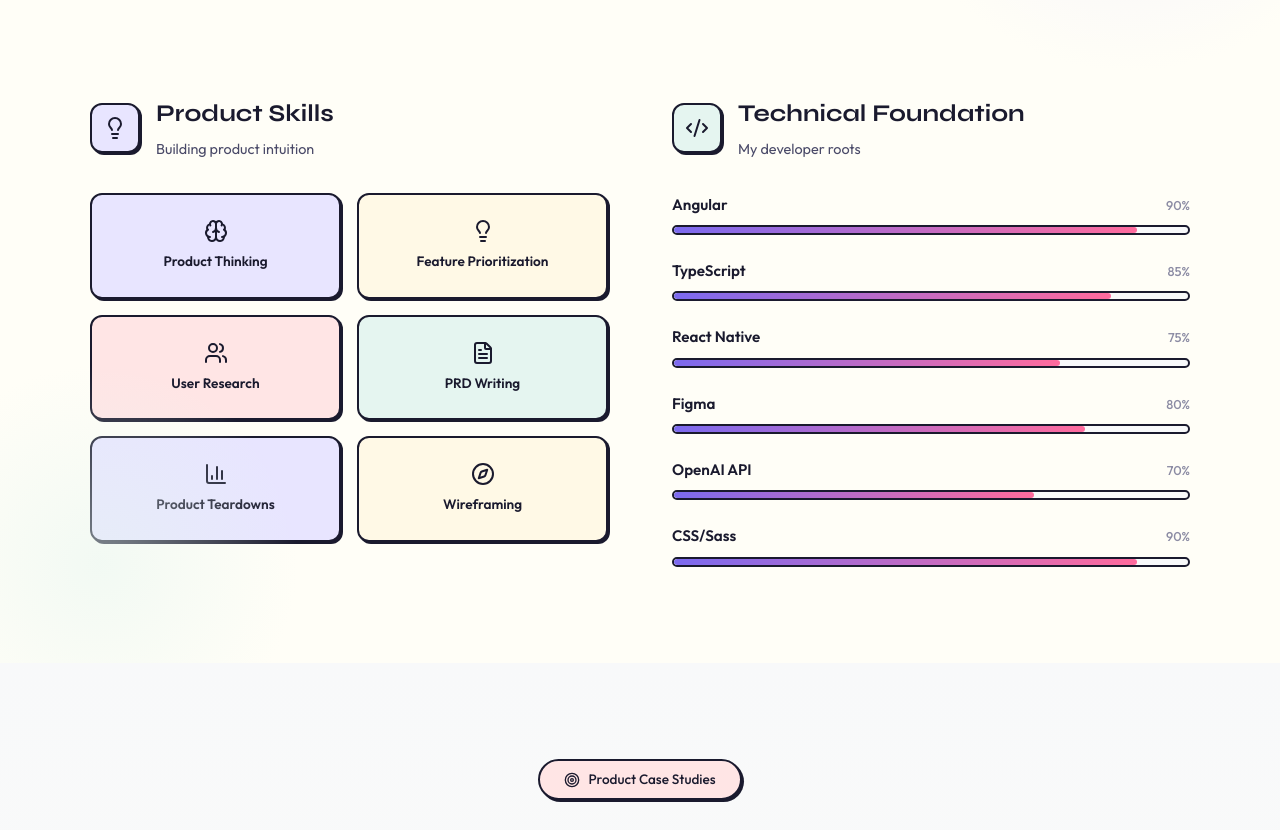
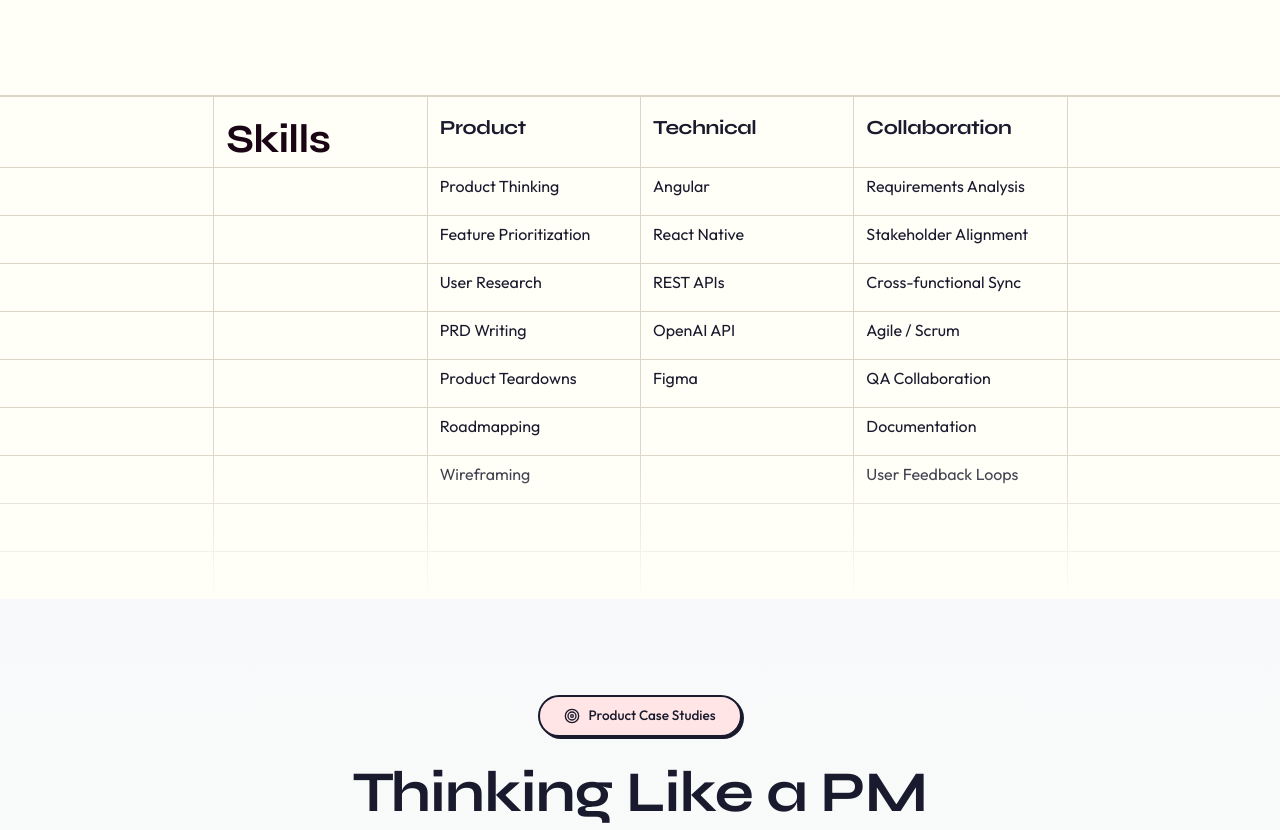
Before and after one commit to devansh-srivastava/portfolio, a React (Vite) app in the folder portfolio/: page / in a window 1280 px wide. Shown: the part 2705-3535 px from the top of the page. Built offline with nearby package versions, Linux system fonts and the light colour scheme.

Commit message:
Implement grid layout for skills section

```diff
--- a/portfolio/src/components/Skills/Skills.jsx
+++ b/portfolio/src/components/Skills/Skills.jsx
@@ -13,37 +13,52 @@
 
 import { motion } from 'framer-motion';
 import {
-  Brain,
-  Lightbulb,
-  Users,
-  BarChart3,
-  FileText,
-  Compass,
-  Sparkles,
-  Code2
+  Sparkles
 } from 'lucide-react';
 import styles from './Skills.module.css';
 
 const Skills = () => {
-  // Product Management skills with icons and colors
-  const pmSkills = [
-    { icon: Brain, label: 'Product Thinking', color: '#E8E5FF' },
-    { icon: Lightbulb, label: 'Feature Prioritization', color: '#FFF9E6' },
-    { icon: Users, label: 'User Research', color: '#FFE5E5' },
-    { icon: FileText, label: 'PRD Writing', color: '#E5F5F0' },
-    { icon: BarChart3, label: 'Product Teardowns', color: '#E8E5FF' },
-    { icon: Compass, label: 'Wireframing', color: '#FFF9E6' },
+  const skillColumns = [
+    {
+      title: 'Product',
+      skills: [
+        'Product Thinking',
+        'Feature Prioritization',
+        'User Research',
+        'PRD Writing',
+        'Product Teardowns',
+        'Roadmapping',
+        'Wireframing',
+      ],
+    },
+    {
+      title: 'Technical',
+      skills: [
+        'Angular',
+        'React Native',
+        'REST APIs',
+        'OpenAI API',
+        'Figma',
+      ],
+    },
+    {
+      title: 'Collaboration',
+      skills: [
+        'Requirements Analysis',
+        'Stakeholder Alignment',
+        'Cross-functional Sync',
+        'Agile / Scrum',
+        'QA Collaboration',
+        'Documentation',
+        'User Feedback Loops',
+      ],
+    },
   ];
 
-  // Technical skills with proficiency levels (0-100)
-  const techSkills = [
-    { name: 'Angular', level: 90 },
-    { name: 'TypeScript', level: 85 },
-    { name: 'React Native', level: 75 },
-    { name: 'Figma', level: 80 },
-    { name: 'OpenAI API', level: 70 },
-    { name: 'CSS/Sass', level: 90 },
-  ];
+  const rowCount = Math.max(...skillColumns.map((col) => col.skills.length));
+  const totalRows = rowCount + 2;
+  const accentColors = ['#A569BD', '#EC7063', '#58D68D', '#F7DC6F', '#85C1E9', '#F8C471'];
+  const headerCells = ['Skills', ...skillColumns.map((column) => column.title)];
 
   // Container animation - staggers children animations
   const containerVariants = {
@@ -67,14 +82,34 @@
     },
   };
 
+  const renderRow = (cells, rowIndex, isHeader = false) => (
+    <div
+      key={isHeader ? 'header-row' : `row-${rowIndex}`}
+      className={styles.sheetRow}
+    >
+      <div
+        className={`${styles.sheetCell} ${styles.sheetCellEmpty} ${styles.sheetCellEdge}`}
+        aria-hidden="true"
+      />
+      {cells.map((cell, cellIndex) => (
+        <motion.div
+          key={`${cell.label || cell.value || 'cell'}-${cellIndex}`}
+          className={`${styles.sheetCell} ${isHeader ? styles.sheetCellHeader : ''} ${isHeader && cellIndex === 0 ? styles.sheetCellSkills : ''} ${cell.isEmpty ? styles.sheetCellEmpty : ''}`}
+          style={{ '--cell-accent': cell.accent }}
+          variants={itemVariants}
+        >
+          {cell.value}
+        </motion.div>
+      ))}
+      <div
+        className={`${styles.sheetCell} ${styles.sheetCellEmpty} ${styles.sheetCellEdge}`}
+        aria-hidden="true"
+      />
+    </div>
+  );
+
   return (
     <section className={styles.skills}>
-      {/* Background Decoration */}
-      <div className={styles.bgDecoration}>
-        <div className={styles.bgCircle1} />
-        <div className={styles.bgCircle2} />
-      </div>
-
       {/* Section Header */}
       <div className={styles.header}>
         <motion.div
@@ -99,91 +134,40 @@
         </motion.h2>
       </div>
 
-      <div className={styles.content}>
-        {/* Left: Product Skills */}
       <motion.div
-          className={styles.pmSkillsSection}
+        className={styles.sheetGrid}
         variants={containerVariants}
         initial="hidden"
         whileInView="visible"
         viewport={{ once: true }}
       >
-          <motion.div variants={itemVariants} className={styles.skillsSectionHeader}>
-            <div className={styles.skillsIcon}>
-              <Lightbulb size={24} />
-            </div>
-            <div>
-              <h3 className={styles.skillsTitle}>Product Skills</h3>
-              <p className={styles.skillsSubtitle}>Building product intuition</p>
-            </div>
+        {renderRow(
+          headerCells.map((label, colIndex) => ({
+            value: label,
+            accent: accentColors[colIndex % accentColors.length],
+          })),
+          0,
+          true
+        )}
+
+        {Array.from({ length: totalRows }).map((_, rowIndex) =>
+          renderRow(
+            [
+              { value: '', isEmpty: true, accent: accentColors[0] },
+              ...skillColumns.map((column, colIndex) => {
+                const skill = column.skills[rowIndex];
+                return {
+                  value: skill || '',
+                  isEmpty: !skill,
+                  accent: accentColors[(colIndex + rowIndex) % accentColors.length],
+                };
+              }),
+            ],
+            rowIndex,
+            false
+          )
+        )}
       </motion.div>
-
-          <div className={styles.pmSkillsGrid}>
-            {pmSkills.map((skill, index) => {
-              const Icon = skill.icon;
-              return (
-                <motion.div
-                  key={skill.label}
-                  className={styles.pmSkillCard}
-                  style={{ backgroundColor: skill.color }}
-                  variants={itemVariants}
-                  whileHover={{
-                    scale: 1.05,
-                    rotate: index % 2 === 0 ? 2 : -2,
-                    transition: { duration: 0.2 }
-                  }}
-                >
-                  <Icon size={24} className={styles.pmSkillIcon} />
-                  <span className={styles.pmSkillLabel}>{skill.label}</span>
-                </motion.div>
-              );
-            })}
-          </div>
-        </motion.div>
-
-        {/* Right: Technical Skills */}
-        <motion.div
-          className={styles.techSkillsSection}
-          variants={containerVariants}
-          initial="hidden"
-          whileInView="visible"
-          viewport={{ once: true }}
-        >
-          <motion.div variants={itemVariants} className={styles.skillsSectionHeader}>
-            <div className={styles.skillsIcon} style={{ background: '#E5F5F0' }}>
-              <Code2 size={24} />
-            </div>
-            <div>
-              <h3 className={styles.skillsTitle}>Technical Foundation</h3>
-              <p className={styles.skillsSubtitle}>My developer roots</p>
-            </div>
-          </motion.div>
-
-          <div className={styles.techSkillsList}>
-            {techSkills.map((skill, index) => (
-              <motion.div
-                key={skill.name}
-                className={styles.techSkillItem}
-                variants={itemVariants}
-              >
-                <div className={styles.techSkillHeader}>
-                  <span className={styles.techSkillName}>{skill.name}</span>
-                  <span className={styles.techSkillLevel}>{skill.level}%</span>
-                </div>
-                <div className={styles.techSkillBar}>
-                  <motion.div
-                    className={styles.techSkillProgress}
-                    initial={{ width: 0 }}
-                    whileInView={{ width: `${skill.level}%` }}
-                    viewport={{ once: true }}
-                    transition={{ duration: 1, delay: index * 0.1, ease: [0.22, 1, 0.36, 1] }}
-                  />
-                </div>
-              </motion.div>
-            ))}
-          </div>
-        </motion.div>
-      </div>
 
     </section>
   );
--- a/portfolio/src/components/Skills/Skills.module.css
+++ b/portfolio/src/components/Skills/Skills.module.css
@@ -4,38 +4,116 @@
 
 .skills {
   min-height: 100vh;
-  padding: var(--space-4xl) var(--space-xl);
+  padding: var(--space-4xl) var(--space-xl) 0;
   position: relative;
   background: var(--cream);
   overflow: hidden;
+  --grid-line: #dcd6c8;
+  --sheet-bg: var(--cream);
+  --grid-col: minmax(180px, 1fr);
+  --grid-edge: minmax(20px, 1fr);
 }
 
-/* Background Decoration */
-.bgDecoration {
+.skills::before {
+  content: '';
   position: absolute;
-  inset: 0;
+  top: 0;
+  left: 0;
+  right: 0;
+  height: 120px;
+  background: linear-gradient(to bottom, rgba(255, 255, 255, 0.3), var(--cream));
   pointer-events: none;
-  overflow: hidden;
+  z-index: 0;
 }
 
-.bgCircle1 {
+.skills::after {
+  content: '';
   position: absolute;
-  width: 500px;
-  height: 500px;
-  top: -200px;
-  right: -100px;
-  background: radial-gradient(circle, var(--lavender) 0%, transparent 70%);
-  opacity: 0.5;
+  bottom: 0;
+  left: 0;
+  right: 0;
+  height: 150px;
+  background: linear-gradient(to top, var(--cream), transparent);
+  pointer-events: none;
+  z-index: 1;
 }
 
-.bgCircle2 {
+.sheetGrid {
+  margin-top: var(--space-2xl);
+  border-top: 1px solid var(--grid-line);
+  background: var(--sheet-bg);
+  display: grid;
+  width: 100vw;
+  margin-left: calc(50% - 50vw);
+  position: relative;
+  z-index: 1;
+}
+
+.sheetRow {
+  display: grid;
+  grid-template-columns: var(--grid-edge) repeat(4, var(--grid-col)) var(--grid-edge);
+}
+
+.sheetCell {
+  min-height: 48px;
+  border-top: 1px solid var(--grid-line);
+  border-left: 1px solid var(--grid-line);
+  padding: 8px 12px 6px;
+  color: var(--text-primary);
+  font-family: var(--font-body);
+  font-size: 1rem;
+  line-height: 1.25;
+  display: flex;
+  align-items: flex-start;
+  position: relative;
+  background: var(--sheet-bg);
+  transition: background-color var(--transition-fast), box-shadow var(--transition-fast);
+}
+
+.sheetCell:first-child {
+  border-left: none;
+}
+
+.sheetCellHeader {
+  min-height: 64px;
+  padding-top: 20px;
+  font-family: var(--font-display);
+  font-size: 1.25rem;
+  font-weight: 700;
+  letter-spacing: -0.02em;
+  line-height: 1.1;
+}
+
+.sheetCellSkills {
+  font-size: 2.5rem;
+  font-weight: 700;
+  font-family: var(--font-display);
+  color: #1a0515;
+}
+
+
+.sheetCell:not(.sheetCellEmpty):not(.sheetCellEdge):hover {
+  background: transparent;
+  box-shadow: inset 0 0 0 2px var(--cell-accent, #cfe7df);
+}
+
+.sheetCell:not(.sheetCellEmpty):not(.sheetCellEdge):hover::after {
+  content: '';
   position: absolute;
-  width: 400px;
-  height: 400px;
-  bottom: -100px;
-  left: -100px;
-  background: radial-gradient(circle, var(--mint) 0%, transparent 70%);
-  opacity: 0.5;
+  width: 7px;
+  height: 7px;
+  right: -1px;
+  bottom: -1px;
+  background: var(--cell-accent, #cfe7df);
+}
+
+.sheetCellEmpty {
+  pointer-events: none;
+}
+
+.sheetCellEdge {
+  background: var(--sheet-bg);
+  pointer-events: none;
 }
 
 /* Section Header */
@@ -43,7 +121,10 @@
   max-width: 800px;
   margin: 0 auto var(--space-4xl);
   text-align: center;
+  position: relative;
+  z-index: 1;
 }
+
 
 .sectionTag {
   display: inline-flex;
@@ -71,133 +152,19 @@
   line-height: 1.1;
 }
 
-/* Content Grid */
-.content {
-  display: grid;
-  grid-template-columns: repeat(2, 1fr);
-  gap: var(--space-3xl);
-  max-width: 1100px;
-  margin: 0 auto;
-}
-
-/* Skills Section Header */
-.skillsSectionHeader {
-  display: flex;
-  align-items: center;
-  gap: var(--space-md);
-  margin-bottom: var(--space-xl);
-}
-
-.skillsIcon {
-  width: 50px;
-  height: 50px;
-  display: flex;
-  align-items: center;
-  justify-content: center;
-  background: var(--lavender);
-  border: 2px solid var(--text-primary);
-  border-radius: var(--radius-md);
-  box-shadow: var(--shadow-brutal-sm);
-}
-
-.skillsTitle {
-  font-family: var(--font-display);
-  font-size: 1.5rem;
-  font-weight: 700;
-  color: var(--text-primary);
-  margin-bottom: 4px;
-}
-
-.skillsSubtitle {
-  font-family: var(--font-body);
-  font-size: 0.9rem;
-  color: var(--text-secondary);
-}
-
-/* PM Skills Grid */
-.pmSkillsGrid {
-  display: grid;
-  grid-template-columns: repeat(2, 1fr);
-  gap: var(--space-md);
-}
-
-.pmSkillCard {
-  display: flex;
-  flex-direction: column;
-  align-items: center;
-  gap: var(--space-sm);
-  padding: var(--space-lg);
-  border: 2px solid var(--text-primary);
-  border-radius: var(--radius-md);
-  box-shadow: var(--shadow-brutal-sm);
-  cursor: default;
-  transition: all var(--transition-fast);
-}
-
-.pmSkillIcon {
-  color: var(--text-primary);
-}
-
-.pmSkillLabel {
-  font-family: var(--font-body);
-  font-size: 0.85rem;
-  font-weight: 600;
-  color: var(--text-primary);
-  text-align: center;
-}
-
-/* Technical Skills */
-.techSkillsList {
-  display: flex;
-  flex-direction: column;
-  gap: var(--space-lg);
-}
-
-.techSkillItem {
-  display: flex;
-  flex-direction: column;
-  gap: var(--space-sm);
-}
-
-.techSkillHeader {
-  display: flex;
-  justify-content: space-between;
-  align-items: center;
-}
-
-.techSkillName {
-  font-family: var(--font-body);
-  font-size: 0.95rem;
-  font-weight: 600;
-  color: var(--text-primary);
-}
-
-.techSkillLevel {
-  font-family: var(--font-body);
-  font-size: 0.8rem;
-  font-weight: 500;
-  color: var(--text-muted);
-}
-
-.techSkillBar {
-  height: 10px;
-  background: var(--soft-gray);
-  border: 2px solid var(--text-primary);
-  border-radius: var(--radius-full);
-  overflow: hidden;
-}
-
-.techSkillProgress {
-  height: 100%;
-  background: linear-gradient(90deg, var(--accent-purple), var(--accent-pink));
-  border-radius: var(--radius-full);
-}
-
 /* Responsive */
 @media (max-width: 900px) {
-  .content {
-    grid-template-columns: 1fr;
-    gap: var(--space-3xl);
+  .skills {
+    --grid-col: minmax(180px, 1fr);
+    --grid-edge: minmax(8px, 1fr);
+  }
+
+  .sheetGrid {
+    overflow-x: auto;
+  }
+
+  .sheetRow {
+    grid-template-columns: var(--grid-edge) repeat(4, minmax(180px, 1fr)) var(--grid-edge);
   }
 }
 
@@ -205,14 +172,4 @@
   .skills {
     padding: var(--space-3xl) var(--space-md);
   }
-
-  .pmSkillsGrid {
-    grid-template-columns: repeat(2, 1fr);
-  }
 }
-
-@media (max-width: 480px) {
-  .pmSkillsGrid {
-    grid-template-columns: 1fr;
-  }
-}
```
Also changed, not shown: portfolio/skills section sample .png (added). Lines whose indentation alone changed are shown as unchanged.
